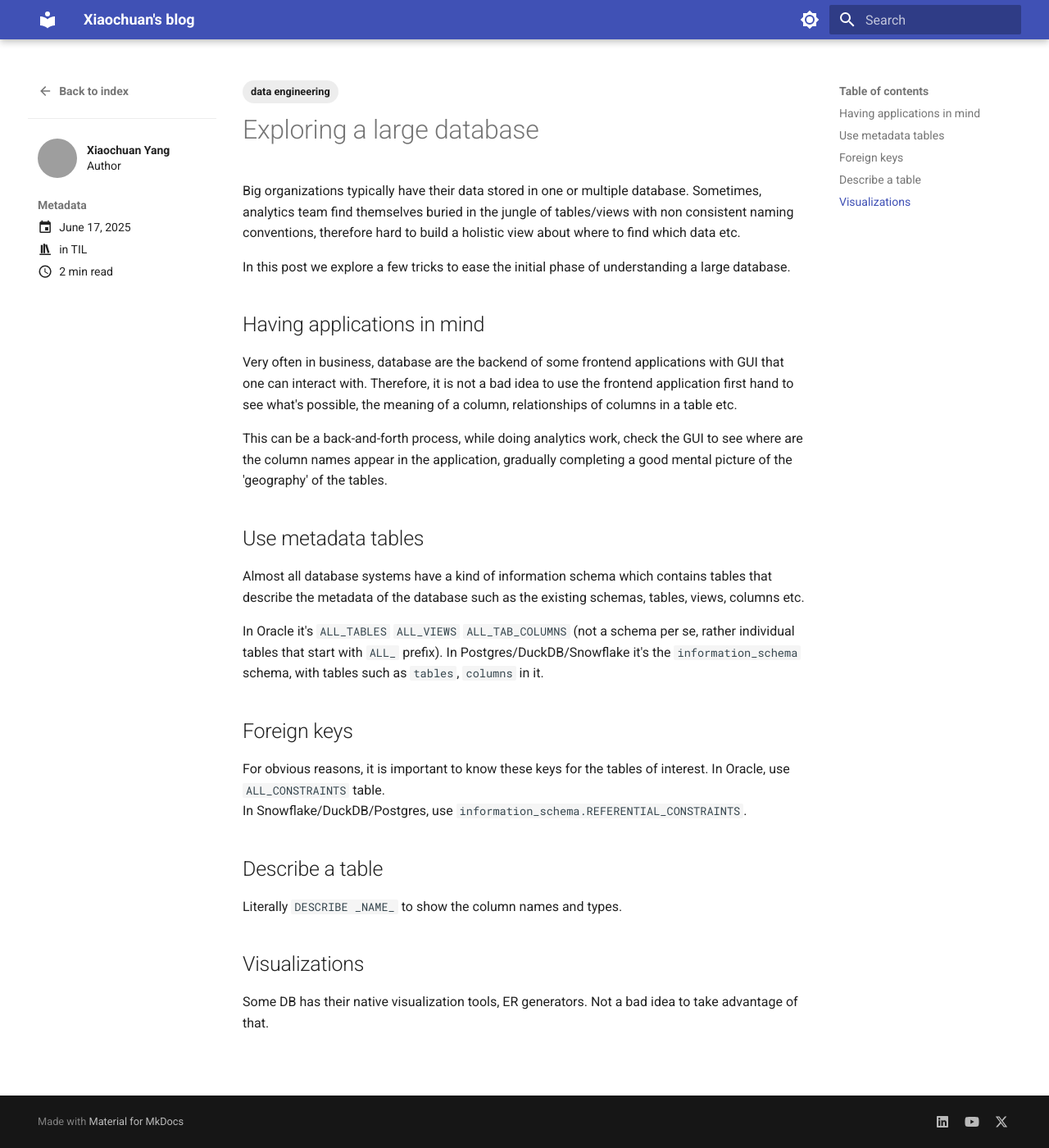
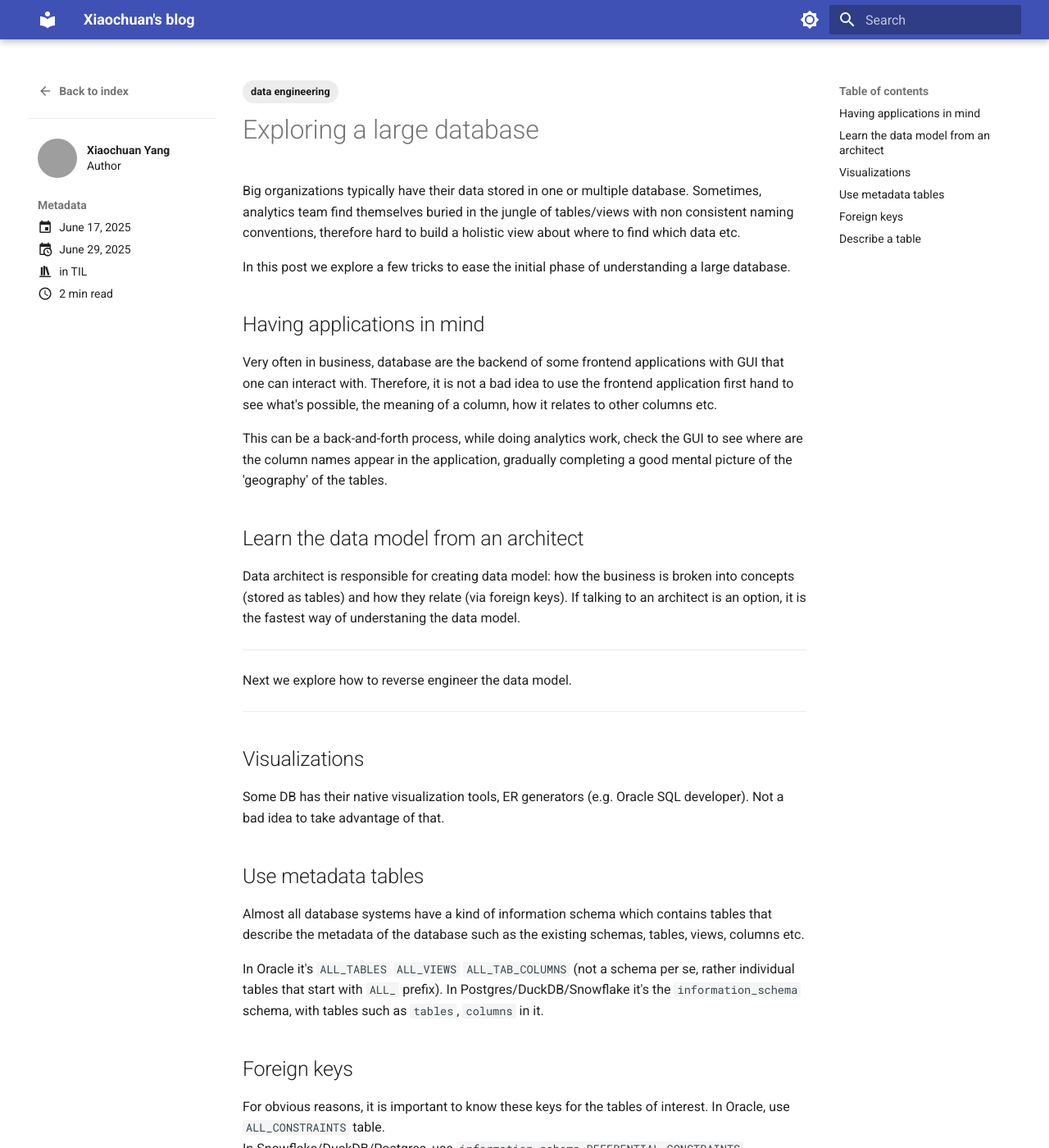
Before and after one commit to xiaochuany/blog, an MkDocs documentation site: the page built from docs/posts/20250617-db-explore.md, in a window 1280 px wide and 1400 px high. Shown: the whole window at 82% size. Built offline with MkDocs 1.6.1 and Material for MkDocs 9.7.7, drawn with Linux system fonts in a browser that asks for light colours; grey boxes are pictures that could not be loaded.

Commit message:
minor update

```diff
--- a/docs/posts/20250617-db-explore.md
+++ b/docs/posts/20250617-db-explore.md
@@ -1,13 +1,14 @@
 ---
 date:
     created: 2025-06-17
+    updated: 2025-06-29
 authors: [xy]
 categories: [TIL]
 tags: [data engineering]
 ---
 
 # Exploring a large database
-
+<!-- more -->
 Big organizations typically have their data stored in one or multiple database.
 Sometimes, analytics team find themselves buried in the jungle of tables/views with non consistent naming conventions,
 therefore hard to build a holistic view about where to find which data etc.
@@ -16,9 +17,23 @@ In this post we explore a few tricks to ease the initial phase of understanding
 
 ## Having applications in mind
 
-Very often in business, database are the backend of some frontend applications with GUI that one can interact with. Therefore, it is not a bad idea to use the frontend application first hand to see what's possible, the meaning of a column, relationships of columns in a table etc.
+Very often in business, database are the backend of some frontend applications with GUI that one can interact with. Therefore, it is not a bad idea to use the frontend application first hand to see what's possible, the meaning of a column, how it relates to other columns etc.
 
 This can be a back-and-forth process, while doing analytics work, check the GUI to see where are the column names appear in the application, gradually completing a good mental picture of the 'geography' of the tables.
+
+## Learn the data model from an architect
+
+Data architect is responsible for creating data model: how the business is broken into concepts (stored as tables) and how they relate (via foreign keys). If talking to an architect is an option, it is the fastest way of understaning the data model.
+
+---
+
+Next we explore how to reverse engineer the data model.
+
+---
+
+## Visualizations
+
+Some DB has their native visualization tools, ER generators (e.g. Oracle SQL developer). Not a bad idea to take advantage of that.
 
 ## Use metadata tables
 
```
Also changed, not shown: other parts of docs/posts/20250617-db-explore.md (+0 -4 lines).
